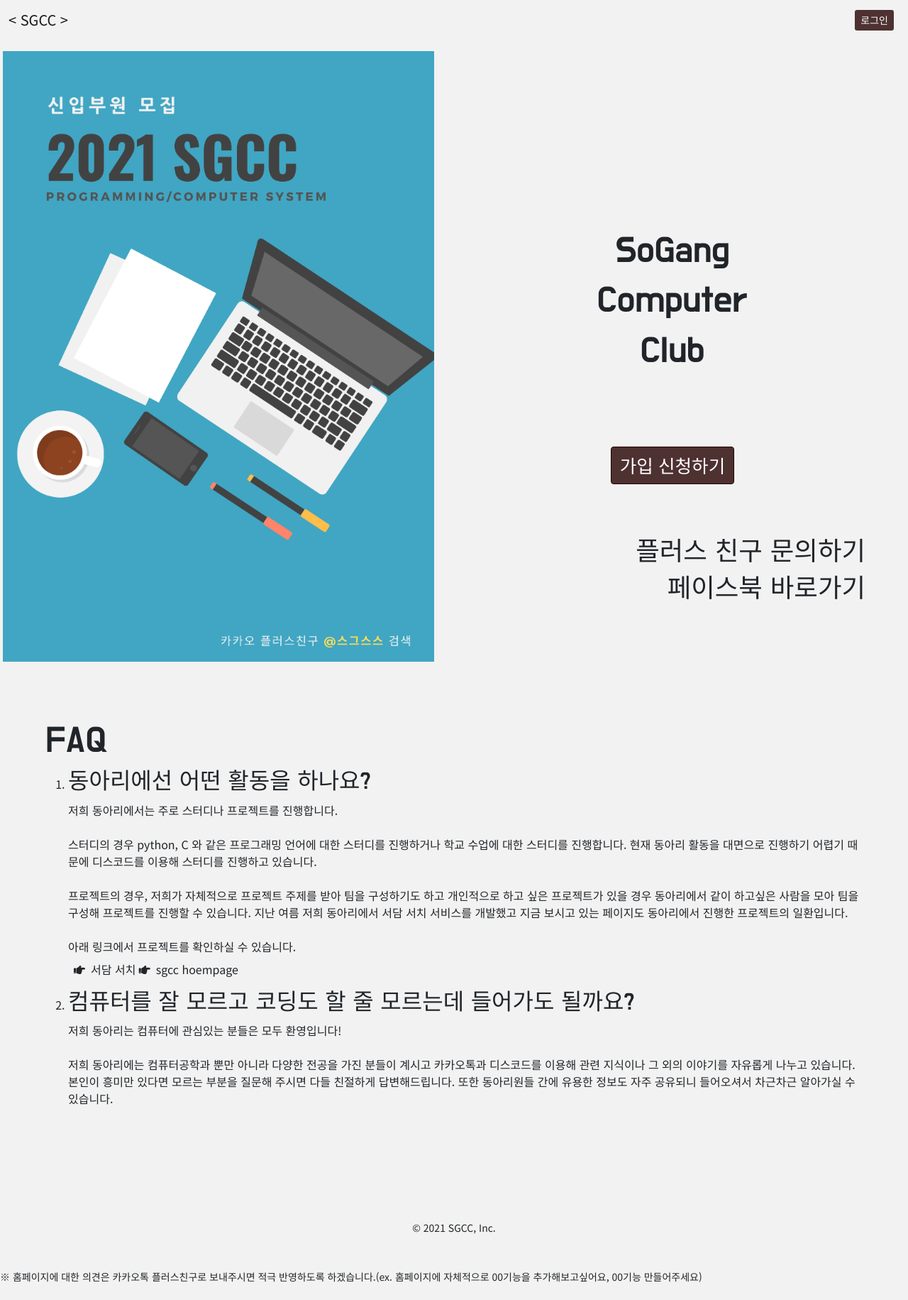
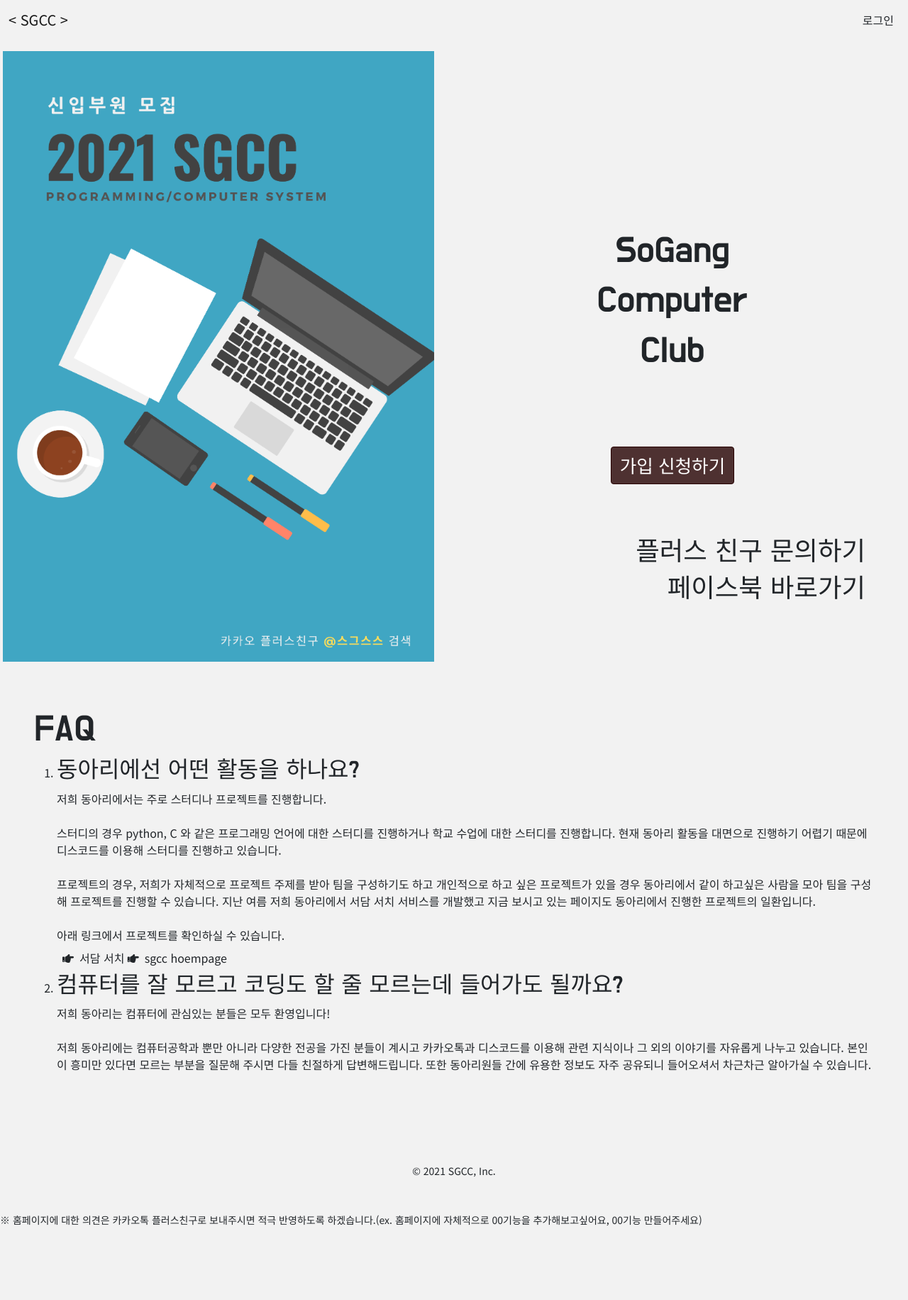
Before and after one commit to SGCC-homepage/sgcc_homepage_django, a Django app: page / in a window 1280 px wide. Shown: the top 1831 px of the page at 71% size. After the commit the page ends 1727 px from the top, so only its background shows below. Run offline with Django 4.2, Linux system fonts and the light colour scheme; parts of the project's set-up code (start-up, migrations or seed data) failed here and were passed over; some libraries are stand-ins or nearby versions.

Commit message:
margin, padding detail 수정

```diff
--- a/main/static/css/main.css
+++ b/main/static/css/main.css
@@ -47,10 +47,15 @@
 
 .faq-box{
     background-color: #F2F2F2;
+    padding: 2.5rem;
 }
 
 .faq-box div{
     font-size: 1.3rem;
+}
+
+.faq-box ol li{
+    margin-top: 4.5rem;
 }
 
 @media (max-width: 992px){
--- a/main/static/css/register.css
+++ b/main/static/css/register.css
@@ -1,14 +1,16 @@
 .join-box{
-    width: 60vw;
+    width: 70vw;
 }
 
 .container{
     background-color: #F2F2F2;
+    margin-top: 4rem;
+    margin-bottom: 6rem;
 }
 
 @media (min-width: 992px) {
     .join-box{
-        width: 40vw;
+        width: 60vw;
     }
 }
 
--- a/main/static/css/styles.css
+++ b/main/static/css/styles.css
@@ -137,3 +137,9 @@ h1, h2, h3 {
 .navbar-brand:hover, .navbar-brand:focus {
     text-decoration: none;
 }
+
+@media (min-width: 768px){
+   .container, .container-md, .container-sm {
+       max-width: 75vw !important;
+   }
+}
--- a/main/templates/main.html
+++ b/main/templates/main.html
@@ -31,7 +31,7 @@
             </div>
         </div>
     </div>
-    <div class="m-5 faq-box p-3">
+    <div class="m-5 faq-box">
         <h1>FAQ</h1>
         <ol>
             <li>
@@ -59,7 +59,7 @@
                     </div>
                 </div>
             </li>
-            <li class="mt-2">
+            <li>
                 <h2>컴퓨터를 잘 모르고 코딩도 할 줄 모르는데 들어가도 될까요?</h2>
                 <div>
                     저희 동아리는 컴퓨터에 관심있는 분들은 모두 환영입니다!
--- a/main/templates/nav/nav.html
+++ b/main/templates/nav/nav.html
@@ -18,14 +18,14 @@
 {#                <a href="{% url 'my_page' %}" class="btn-sm btn-primary me-2">마이페이지</a>#}
                 <a href="{% url 'logout' %}" class="me-2" onclick="createAlert(2)">로그아웃</a>
                 {% if user.grade == 4 %}
-                    <a href="{% url 'user_management' %}" class="btn-sm btn-primary">관리자 페이지</a>
+                    <a href="{% url 'user_management' %}">관리자 페이지</a>
                 {% elif grade == 4 %}
-                    <a href="{% url 'user_management' %}" class="btn-sm btn-primary">관리자 페이지</a>
+                    <a href="{% url 'user_management' %}">관리자 페이지</a>
                 {% endif %}
             </div>
         {% else %}
             <div class="d-flex ml-auto" id="button-box">
-                <a href="{% url 'sign_in' %}" class="btn-sm btn-primary me-2">로그인</a>
+                <a href="{% url 'sign_in' %}" class="me-2">로그인</a>
 {#                <a href="{% url 'register' %}" class="btn-sm btn-primary">회원가입</a>#}
             </div>
         {% endif %}
--- a/main/templates/register.html
+++ b/main/templates/register.html
@@ -5,7 +5,7 @@
 {% endblock %}
 {% block content %}
     {% include 'nav/nav_only_sgcc.html'%}
-    <div class="container py-5 mb-5" style="min-height: 93vh;">
+    <div class="container py-5">
         <h2 class="h2 text-center mb-4 pt-4">SGCC 가입신청서</h2>
         <div class="join-box mx-auto px-3">
             {% include "form_errors.html" %}
@@ -63,7 +63,7 @@
                         확인했습니다.
                     </label>
                 </div>
-                <input type="submit" name="submit" value="제출" class="btn w-100 btn-success mt-3"/>
+                <input type="submit" name="submit" value="제출" class="btn w-100 btn-success mt-5"/>
             </form>
         </div>
     </div>
```
